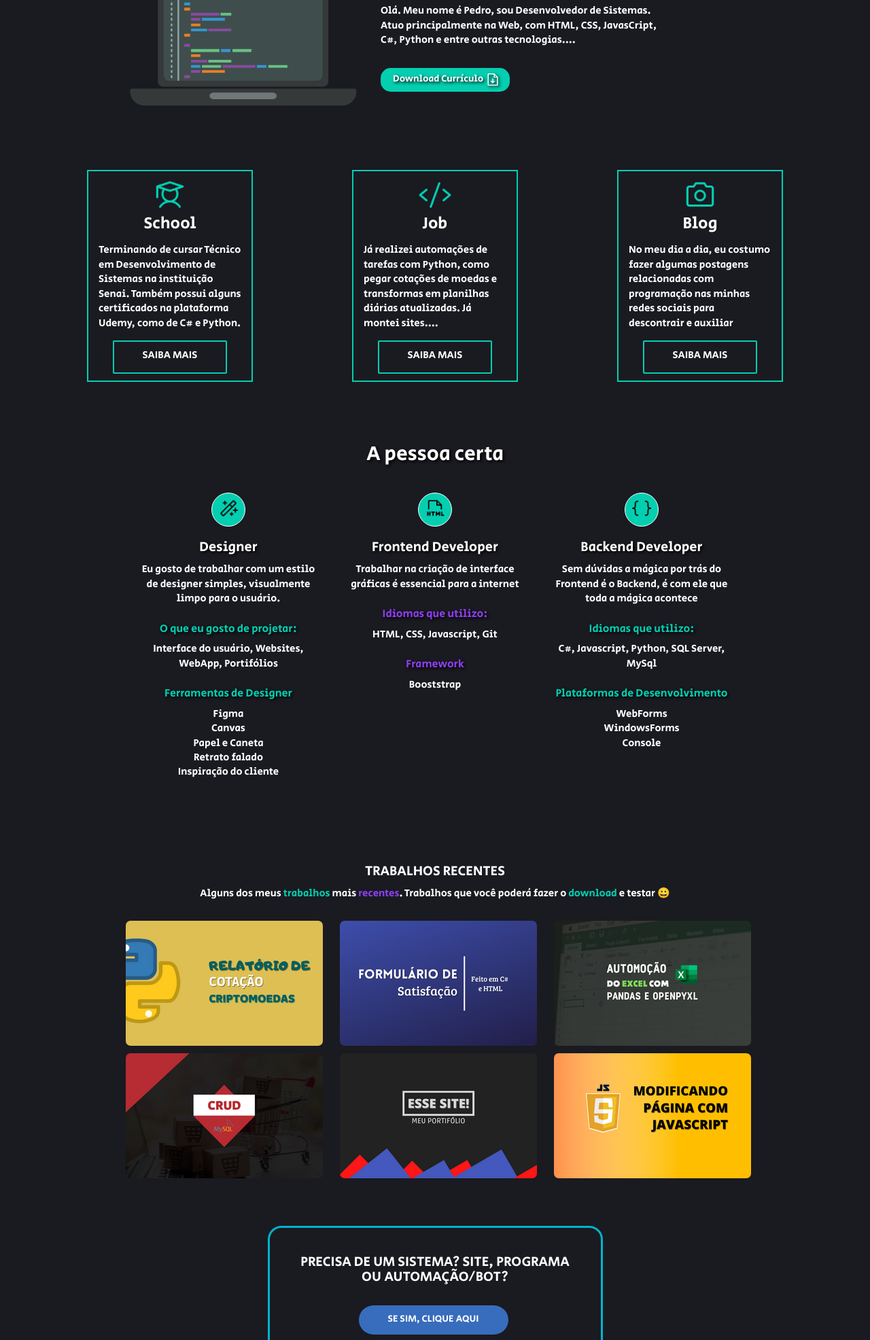
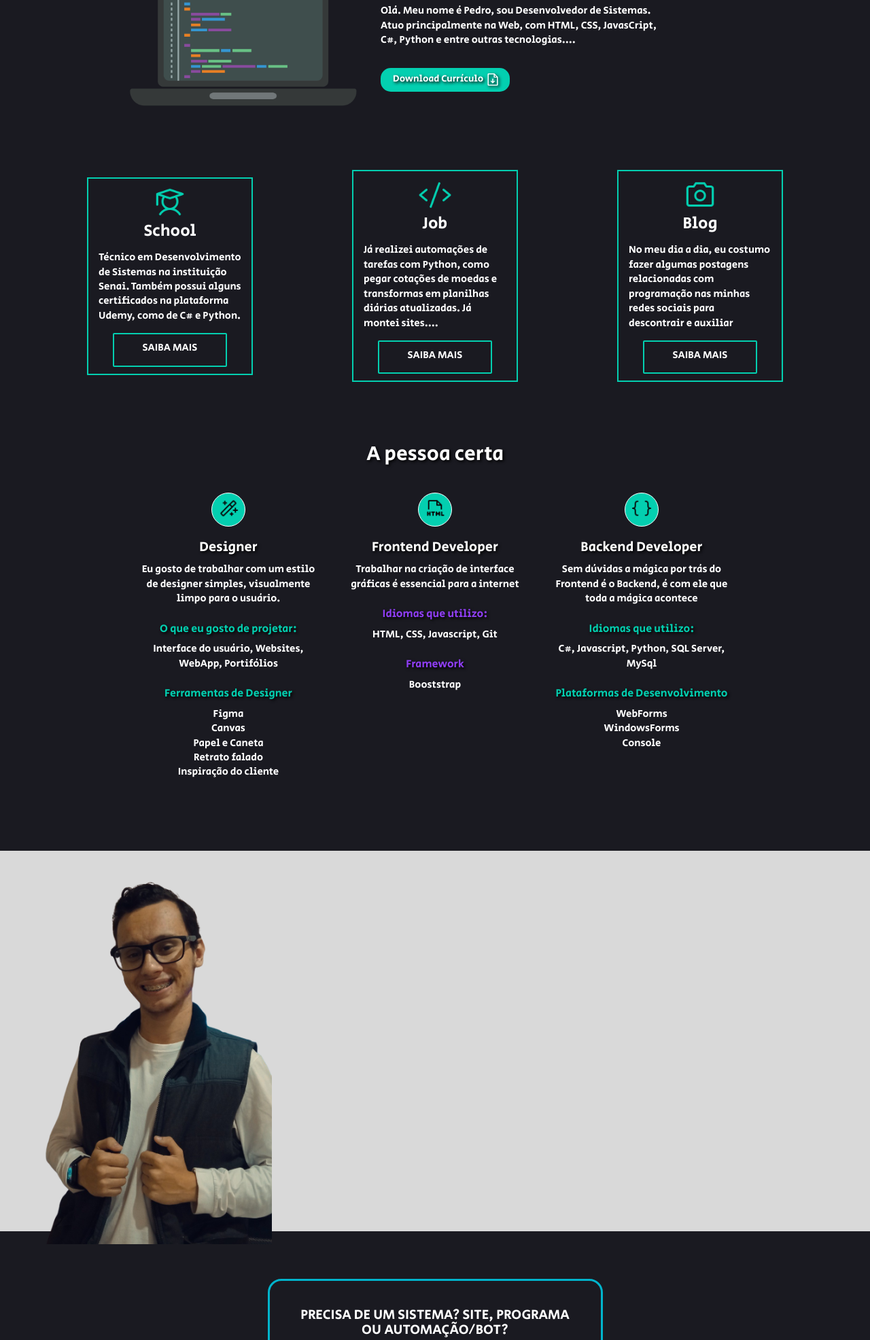
Before and after one commit to PedroPro212/Portfolio, a PHP site: page / in a window 1280 px wide. Shown: the part 1000-2972 px from the top of the page at 68% size. Run offline with PHP 8.4, Linux system fonts and the light colour scheme.

Commit message:
Exlusão projetos e adição banner apresentação

```diff
--- a/index.html
+++ b/index.html
@@ -76,7 +76,7 @@
                 <div class="quadro col-sm-3">
                     <img  class="center-block" src="img/school.png" width="50" />
                     <h3 class="text-center">School</h3>
-                    <p class="textleft">Terminando de cursar Técnico em Desenvolvimento de Sistemas na instituição Senai. Também possui alguns certificados na plataforma Udemy, como de C# e Python.</p>
+                    <p class="textleft">Técnico em Desenvolvimento de Sistemas na instituição Senai. Também possui alguns certificados na plataforma Udemy, como de C# e Python.</p>
                     <div class="botao_SaibaMais center-block">
                         <a href="#" class="text-center"><p>Saiba mais</p></a>
                     </div>
@@ -96,7 +96,7 @@
                     <h3 class="text-center">Blog</h3>
                     <p class="textleft">No meu dia a dia, eu costumo fazer algumas postagens relacionadas com programação nas minhas redes sociais para descontrair e auxiliar</p>
                     <div class="botao_SaibaMais center-block">
-                        <a href="#" class="text-center"><p>Saiba mais</p></a>
+                        <a href="https://www.instagram.com/pedro_code_212/" class="text-center"><p>Saiba mais</p></a>
                     </div>
                 </div>
             </div>
@@ -139,25 +139,8 @@
 
         </div>
 
-        <div class="container" style="margin-top:80px;">
-            <div class="imagens row">
-
-                <div class="col-sm-12 text-center"><h3 style="text-transform:uppercase;font-family: 'Secular One', sans-serif; font-size:20px; color:white; margin-bottom:10px;">Trabalhos recentes</h3></div>
-                <div class="col-sm-12 text-center"><p style="font-family: 'Secular One', sans-serif; font-size:15px; color:white; margin-bottom:30px;">Alguns dos meus <a style="color:#03CFB0;">trabalhos</a> mais <a style="color:#8F3EF4;">recentes</a>. Trabalhos que você poderá fazer o <a style="color:#03CFB0;">download</a> e testar 😀</p></div>
-
-                <div class="linha1 row center-block text-center">
-                    <a href="#"><div class="recentes quadro1 img1 col-sm-4" style="background-image:url(img/Python.png);"></div></a>
-                    <a href="https://github.com/PedroPro212/Formulario-Perguntas" target="_blank"><div class="recentes quadro2 col-sm-4" style="background-image:url(img/PESQUISA.png);"></div></a>
-                    <a href="#"><div class="recentes quadro3 col-sm-4" style="background-image:url(img/excel.png);"></div></a>
-
-                </div>
-                <div class="col-sm-12" style="margin-top:10px;"></div>
-                <div class="linha2 row text-center">
-                    <div class="recentes quadro4 col-sm-4" style="background-image:url(img/crud.png);"></div>
-                    <div class="recentes quadro5 col-sm-4" style="background-image:url(img/meusite.png);"></div>
-                    <div class="recentes quadro6 col-sm-4" style="background-image:url(img/JAVASC.png);"></div>
-                </div>
-            </div>
+        <div class="container-fluid fundo" style="display: flex;margin-top:80px;">
+            <img class="apresentacao"src="/img/apresentacao.png" height="579">
         </div>
 
         <div class="container">
--- a/style/index.css
+++ b/style/index.css
@@ -156,6 +156,14 @@ body,html{
 
 .logos{
     width:80px;
+}
+
+.fundo{
+    background-color:#D9D9D9;
+    background-repeat: no-repeat;
+    background-size: cover;
+    background-attachment: fixed;
+    height: 70vh;
 }
 
 .quadro1{
```
Also changed, not shown: img/apresentacao.png (added).
